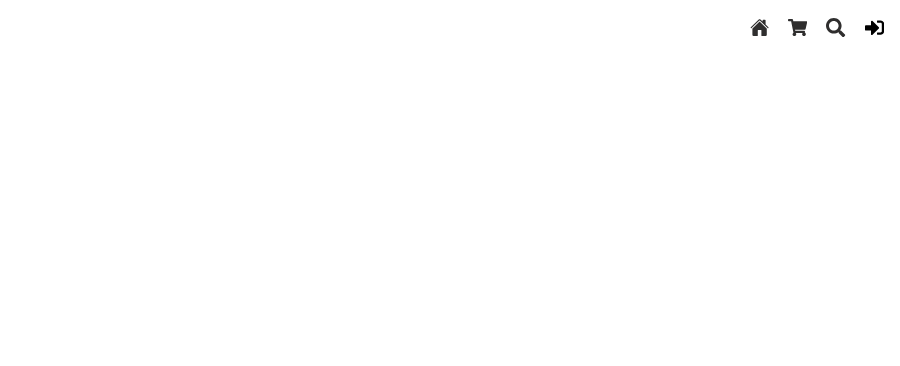
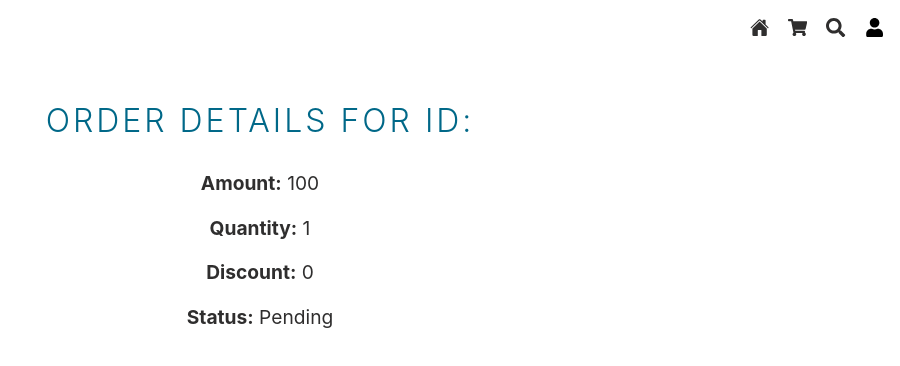
Before and after one commit to ShaileshJadav2732/Ecommerce, a React (Vite) app: page /order-details/1 in a window 1280 px wide. Before the commit this address had no page. Shown: the top 366 px of the page, without its empty margins (380-1280 px from the left). Built offline with nearby package versions, Linux system fonts and the light colour scheme.

Commit message:
Add Order

```diff
--- a/src/App.tsx
+++ b/src/App.tsx
@@ -23,7 +23,9 @@ const ProductManagement = lazy(
 const TransactionManagement = lazy(
   () => import("./pages/admin/management/transactionmanagement")
 );
-import Header from "./components/header";
+const Header=lazy(()=>import('./components/header'))
+const Orders=lazy(()=>import('./pages/orders'))
+const OrderDetails=lazy(()=>import('./pages/order-details'))
 const App = () => {
   return (
     <Router>
@@ -35,6 +37,8 @@ const App = () => {
           <Route path="/cart" element={<Cart />} />
           {/* {login Routes} */}
           <Route path="/shipping" element={<Shipping />} />
+          <Route path="/orders" element={<Orders />} />
+          <Route path="/order-details/:id" element={<OrderDetails />} />
           {/* Not loggedIn route */}
           <Route path="/login" element={<Login />} />
 
--- a/src/components/header.tsx
+++ b/src/components/header.tsx
@@ -8,7 +8,7 @@ import {
   FaSignOutAlt,
 } from "react-icons/fa";
 import { useState } from "react";
-const user = { _id: "", role: "" };
+const user = { _id: "gh", role: "admin" };
 
 const Header = () => {
   const [isOpen, setIsOpen] = useState<boolean>(false);
--- /dev/null
+++ b/src/pages/order-details.tsx
@@ -0,0 +1,49 @@
+import { useParams } from "react-router-dom";
+import { useState, useEffect } from "react";
+
+type Order = {
+  _id: string;
+  amount: number;
+  quantity: number;
+  discount: number;
+  status: string;
+};
+
+const OrderDetails = () => {
+  const { orderId } = useParams<{ orderId: string }>(); // Extract order ID from URL
+  const [order, setOrder] = useState<Order | null>(null);
+
+  useEffect(() => {
+    // Fetch order details based on orderId (this could be an API call)
+    const fetchedOrder = {
+      _id: orderId,
+      amount: 100,
+      quantity: 1,
+      discount: 0,
+      status: "Pending",
+    };
+    setOrder(fetchedOrder ? {...fetchedOrder, _id: fetchedOrder._id || ''} : null); // Simulate fetching order by ID
+  }, [orderId]);
+
+  if (!order) return <div>Loading...</div>;
+
+  return (
+    <div className="container">
+      <h1>Order Details for ID: {order._id}</h1>
+      <p>
+        <strong>Amount:</strong> {order.amount}
+      </p>
+      <p>
+        <strong>Quantity:</strong> {order.quantity}
+      </p>
+      <p>
+        <strong>Discount:</strong> {order.discount}
+      </p>
+      <p >
+        <strong>Status:</strong> {order.status}
+      </p>
+    </div>
+  );
+};
+
+export default OrderDetails;
--- a/src/pages/orders.tsx
+++ b/src/pages/orders.tsx
@@ -1,7 +1,61 @@
+import { Column } from "react-table";
+import TableHoc from "../components/admin/TableHOC";
+import { ReactElement } from "react";
+import { useState } from "react";
+import { Link } from "react-router-dom";
+type dataType = {
+  _id: string;
+  amount: number;
+  quantity: number;
+  discount: number;
+  status: ReactElement;
+  action: ReactElement;
+};
+
+const column: Column<dataType>[] = [
+  {
+    Header: "ID",
+    accessor: "_id",
+  },
+  {
+    Header: "Amount",
+    accessor: "amount",
+  },
+  {
+    Header: "Quantity",
+    accessor: "quantity",
+  },
+  {
+    Header: "Discount",
+    accessor: "discount",
+  },
+  {
+    Header: "Status",
+    accessor: "status",
+  },
+  {
+    Header: "Action",
+    accessor: "action",
+  },
+];
 const Orders = () => {
+const [rows,setRows]=useState<dataType[]>([{
+    _id:"1",
+    amount:100,
+    quantity:1,
+    discount: 0,
+    status: <div className="red">Pending</div>,
+    action: <Link to={`/order-details}`}>View</Link>
+}]);
+
+  const table = TableHoc<dataType>(column, rows, "dashboard-product-box", "Orders", rows.length > 6)();
+
   return (
-    <div>Orders</div>
-  )
-}
+    <div className="container">
+      <h1>My Orders</h1>
+      {table}
+    </div>
+  );
+};
 
-export default Orders
+export default Orders;
--- /dev/null
+++ b/src/styles/_orderDetails.scss
@@ -0,0 +1,23 @@
+.container {
+  display: flex;
+  flex-direction: column;
+  align-items: center;
+  justify-content: center;
+  padding: 20px;
+}
+
+h1 {
+  font-size: 2rem;
+  color: $color3; // Using a predefined color variable from app.scss
+  margin-bottom: 1rem;
+}
+
+p {
+  font-size: 1.2rem;
+  margin: 0.5rem 0;
+  color: $color2; // Using a predefined color variable from app.scss
+}
+
+.strong {
+  font-weight: bold;
+}
--- a/src/styles/app.scss
+++ b/src/styles/app.scss
@@ -35,18 +35,35 @@ $color3: rgb(0, 104, 136);
 @import "login";
 @import "search";
 @import "shipping.scss";
+@import "orderDetails";
 @import "admin-styles/dashboard";
 @import "admin-styles/products";
 @import "admin-styles/chart";
 @import "admin-styles/dashboardapp";
 @import "admin-styles/mediaquery";
 
+.container {
+  max-width: 1367px;
+  width: 100%;
+  overflow: auto;
+  margin: 0 auto;
+  > h1 {
+    @include heading;
+    margin: 1rem 0;
+    text-align: left;
+  }
+  .heading {
+    @include heading;
+    margin: 1rem 0;
+    text-align: center;
+  }
+}
+
 body {
   user-select: none;
 }
 
 .header {
-
   @include flex(row, flex-end, stretch, 1.2rem);
   padding: 1rem;
   a {
@@ -75,17 +92,13 @@ dialog {
   padding: 10px;
   width: 100px;
   position: absolute;
-  left:calc(100% - 100px);
+  left: calc(100% - 100px);
   top: 8%;
-  >div{
-    @include flex(column,flex-start,center,0.25rem);
+  > div {
+    @include flex(column, flex-start, center, 0.25rem);
   }
 }
-.heading{
-  @include heading;
-  margin: 1rem 0;
-  text-align: center;
-}
+
 .admin-container {
   @include grid(1fr 4fr, 2rem);
   height: 100vh;
```
